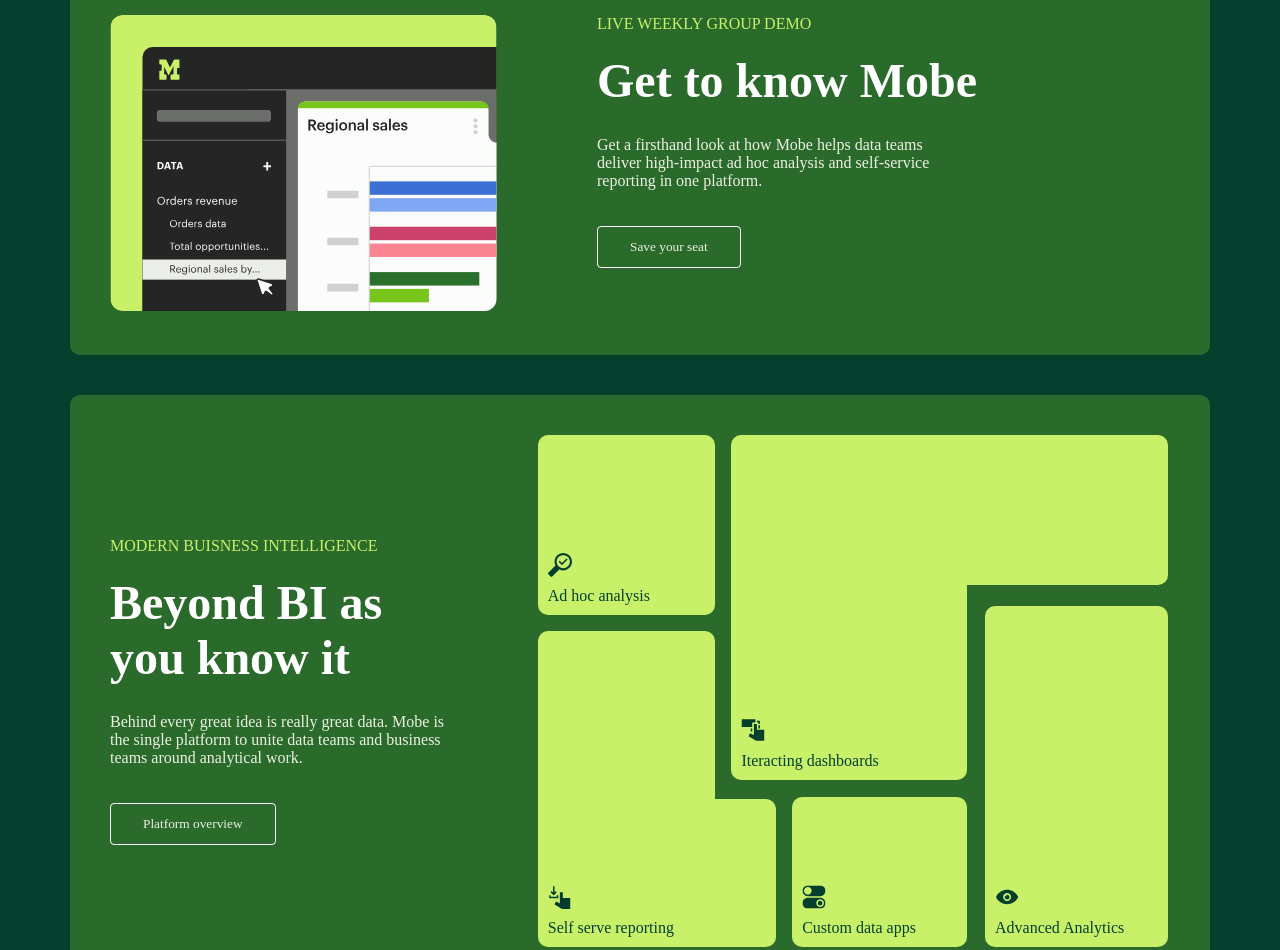
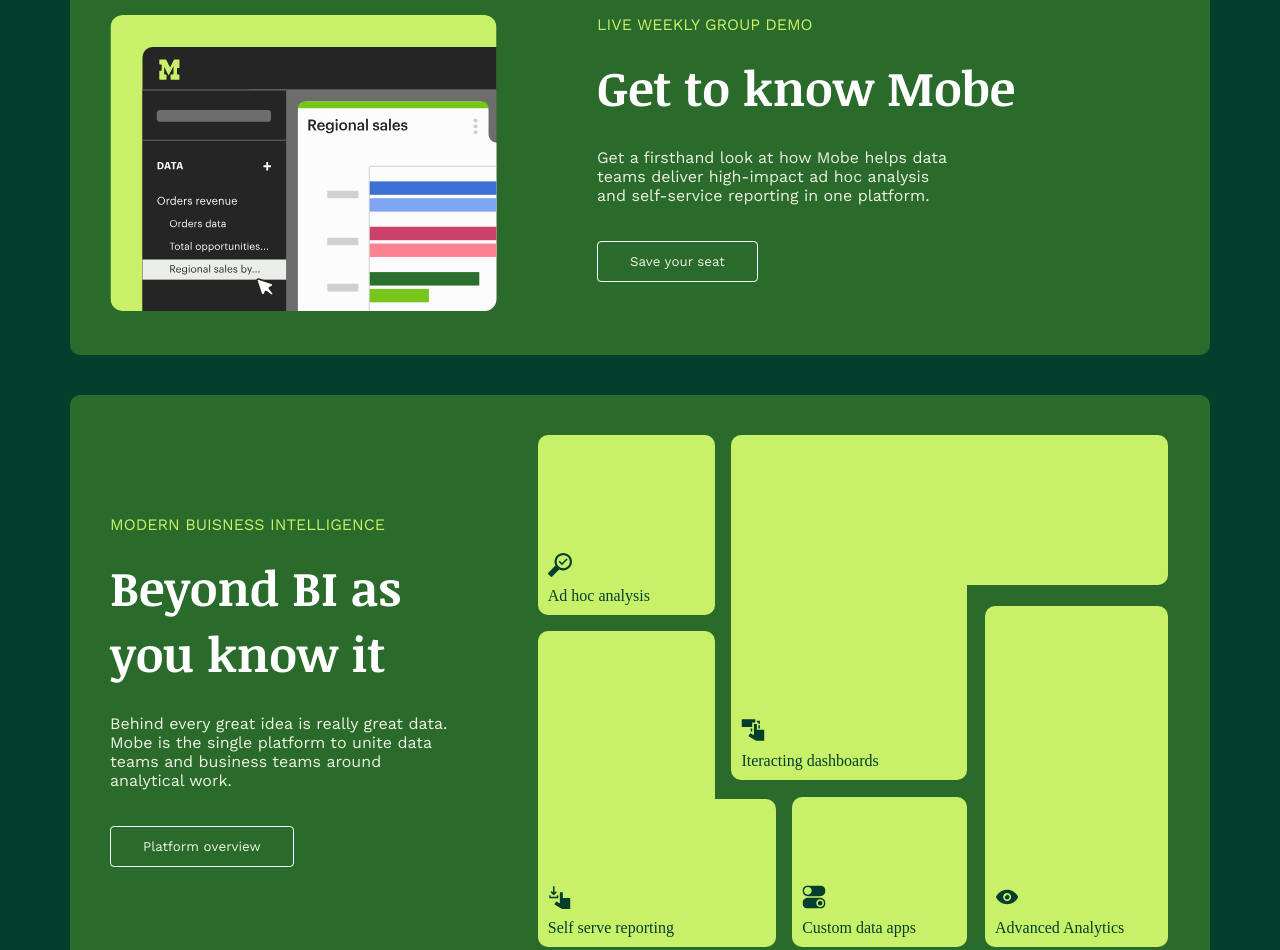
Before and after one commit to Anish-uii/Git-Practice, a plain HTML site: page index.html in a window 1280 px wide. Shown: the part 780-1730 px from the top of the page. Drawn offline with Linux system fonts and the light colour scheme.

Commit message:
Updated CSS

```diff
--- a/css/styles.css
+++ b/css/styles.css
@@ -266,27 +266,27 @@
 /* upper small heading*/
 .top-text-para {
 	color: #C8F169;
-	font-family: workSansSemiBold;
+	font-family: WorkSans;
 	margin-bottom: 20px;
 }
 /* heading of mob section */
 h2 {
 	font-size: 48px;
-	font-family: NoticiaTextBold;
+	font-family: Noticia;
 	color: #ffffff;
 	margin-bottom: 28px;
 }
 /*description style*/
 .mode-text-description {
 	width: 64%;
-	font-family: workSansRegular;
+	font-family: WorkSans;
 	color: #EEF2E3;
 	margin-bottom: 36px;
 }
 /* button of mob section */
 .mobe-btn {
 	cursor: pointer;
-	font-family: workSansRegular;
+	font-family: WorkSans;
 	color: #EEF2E3;
 	background-color: transparent;
 	border: 1px solid #ffffff;
@@ -315,7 +315,7 @@
 }
 /* right div p tag styling */
 .bi-text-description {
-	font-family: workSansRegular;
+	font-family: WorkSans;
 	color: #EEF2E3;
 	margin-bottom: 36px;
 }
```
